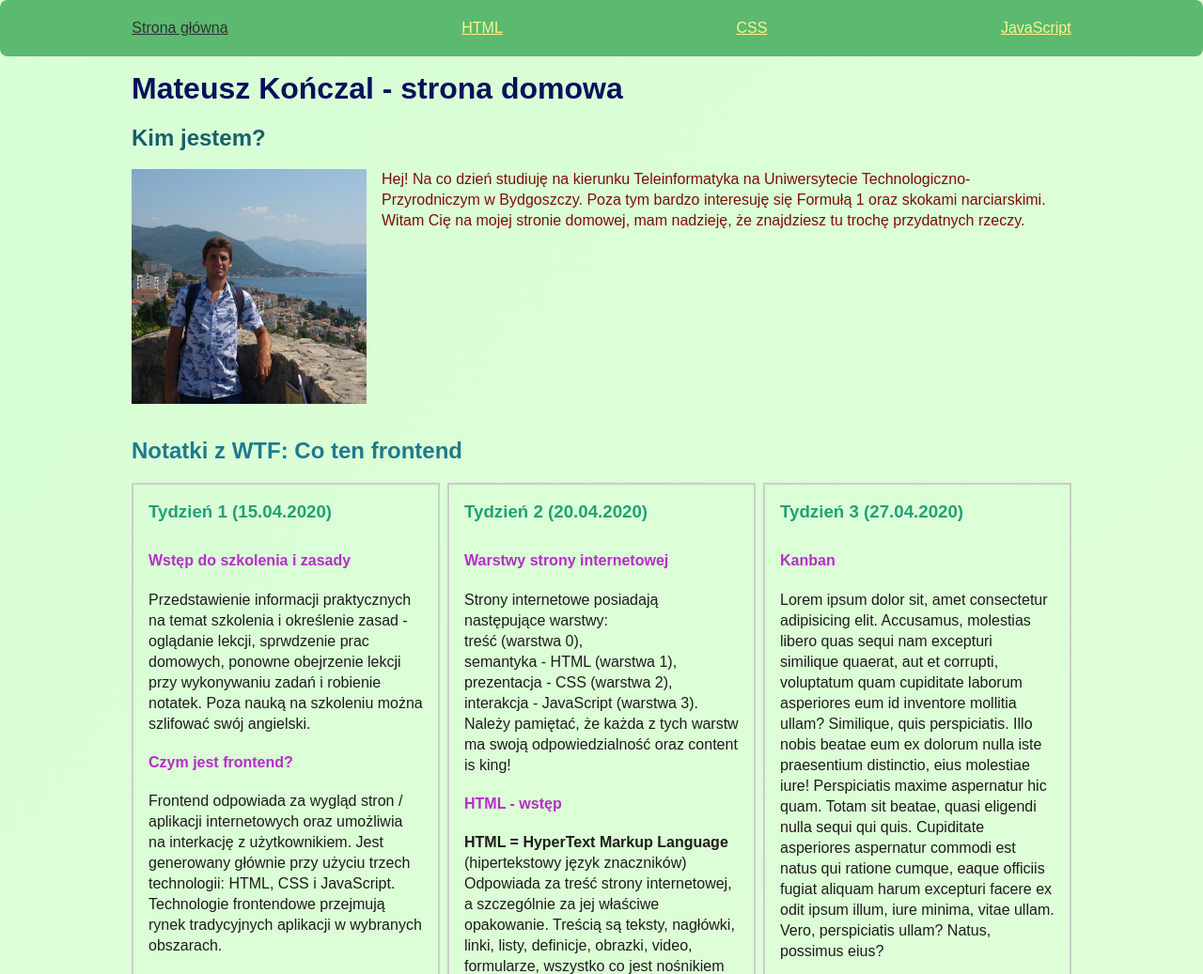
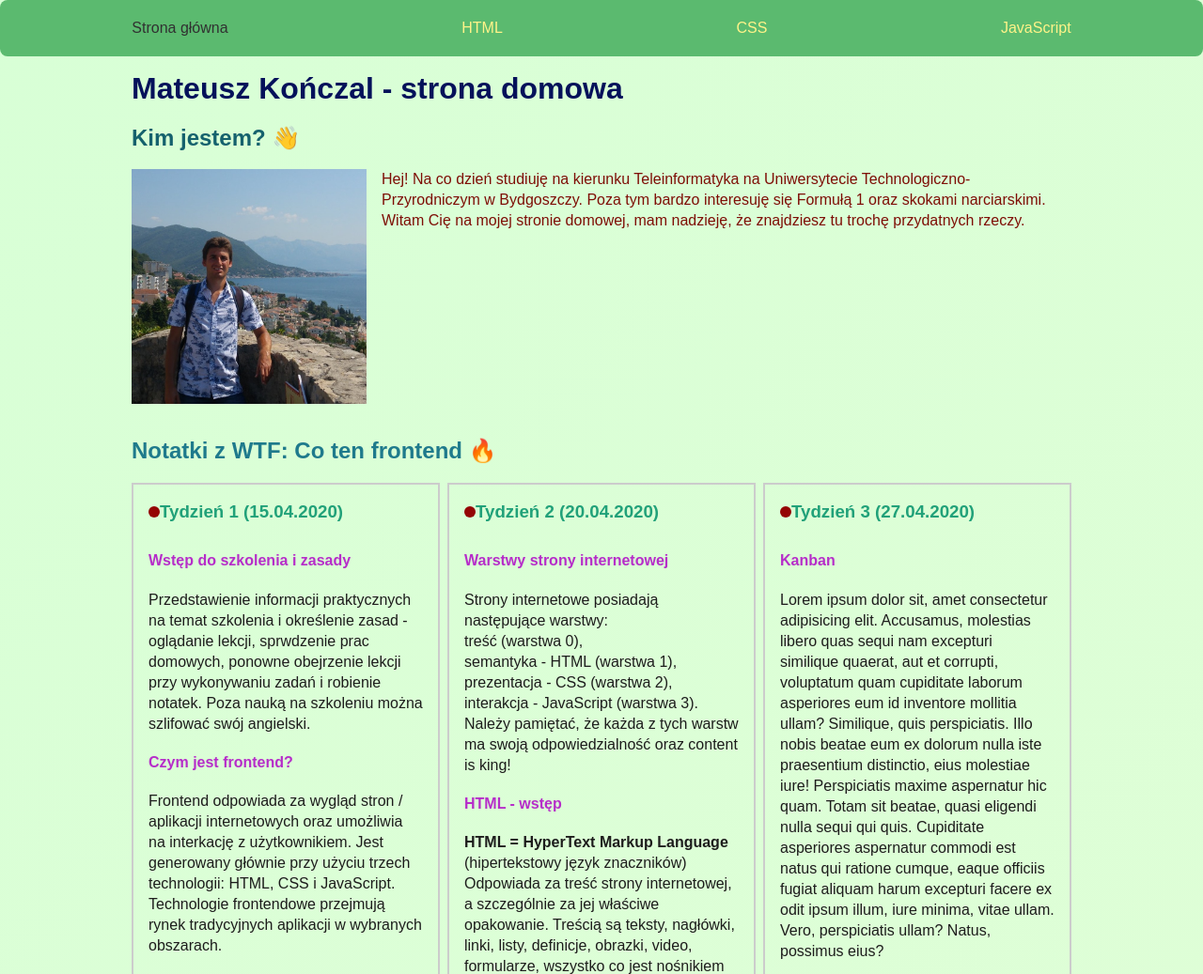
Before and after one commit to mateusz-konczal/homepage, a plain HTML site: page index.html in a window 1280 px wide. Shown: the top 1037 px of the page at 94% size. Drawn offline with Linux system fonts and the light colour scheme.

Commit message:
Added pseudo-elements and pseudo-class

```diff
--- a/css/style.css
+++ b/css/style.css
@@ -23,6 +23,10 @@ body {
 
 .about-me__heading {
   color: #15616d;
+}
+
+.about-me__heading::after {
+  content: " 👋";
 }
 
 .about-me__picture {
@@ -106,9 +110,15 @@ body {
 }
 
 .navigation__link {
+  text-decoration: none;
   color: rgb(255, 243, 137);
   display: block;
   margin: 0 0 16px;
+}
+
+.navigation__link:hover {
+  color: rgb(177, 29, 10);
+  font-weight: bold;
 }
 
 .navigation__link--css {
@@ -131,6 +141,10 @@ body {
   color: #1f7a8c;
 }
 
+.notes__heading::after {
+  content: " 🔥";
+}
+
 .week-summary {
   padding: 0 16px;
   border: 2px solid #ccc;
@@ -144,6 +158,15 @@ body {
 .week-summary__heading {
   color: #21a179;
   margin-bottom: 32px;
+}
+
+.week-summary__heading::before {
+  content: "";
+  display: inline-block;
+  width: 12px;
+  height: 12px;
+  border-radius: 50%;
+  background: rgb(148, 4, 4);
 }
 
 @media (min-width: 768px) {
```
